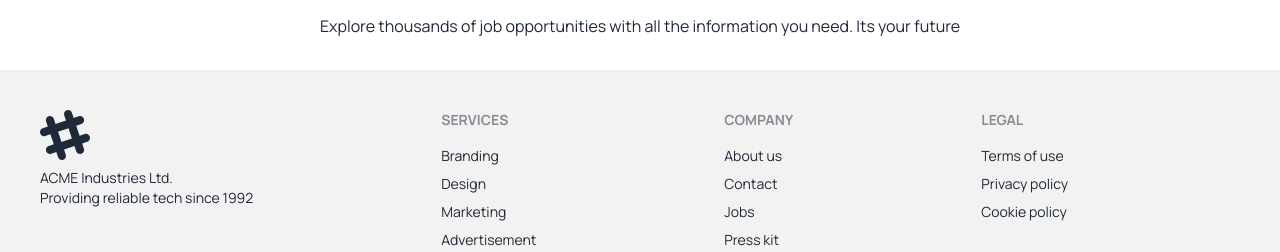
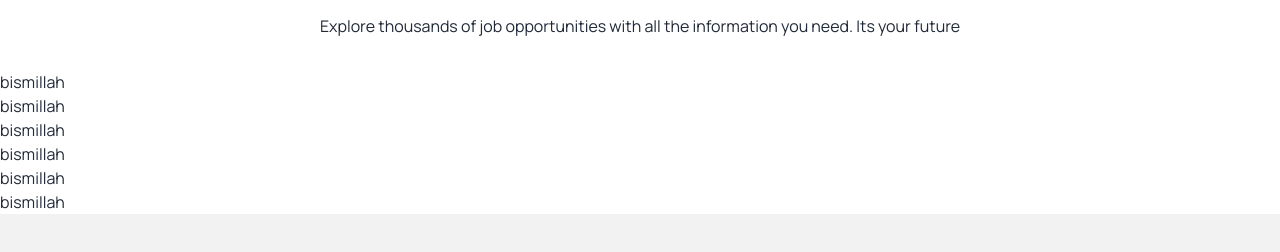
Before and after one commit to developerbadsa/career-hub-react-project, a React (Vite) app: page / in a window 1280 px wide. Shown: the part 1421-1673 px from the top of the page. Built offline with nearby package versions, Linux system fonts and the light colour scheme.

Commit message:
featured job section working at home page job showing working now

```diff
--- a/src/Components/Pages/Statistics/Sections/FeaturedJob/FeaturedJob.jsx
+++ b/src/Components/Pages/Statistics/Sections/FeaturedJob/FeaturedJob.jsx
@@ -1,11 +1,12 @@
 import SectionTitle from "../../../../Sections/SectionTitle/SectionTitle";
+import Jobs from "../Jobs/Jobs";
 
 
 const FeaturedJob = () => {
       return (
             <div>
                    <SectionTitle title={'Featured Jobs'} description={'Explore thousands of job opportunities with all the information you need. Its your future'} ></SectionTitle>
-
+                  <Jobs></Jobs>
 
             </div>
       );
--- /dev/null
+++ b/src/Components/Pages/Statistics/Sections/Jobs/Job.jsx
@@ -0,0 +1,17 @@
+
+
+const Job = ({job }) => {
+      const {job_title, job_type, location, logo, remote_or_onsite, salary, job_description, company_name} = job;
+
+
+
+      console.log(location)
+
+      return (
+            <div>
+                  bismillah
+            </div>
+      );
+};
+
+export default Job;
--- /dev/null
+++ b/src/Components/Pages/Statistics/Sections/Jobs/Jobs.jsx
@@ -0,0 +1,25 @@
+import React, { useEffect, useState } from 'react';
+import Job from './Job';
+
+const Jobs = () => {
+
+const [jobs, setJobs] = useState([])
+
+
+useEffect(()=>{
+      fetch('../../../../../../public/jobs.json')
+      .then(res=>res.json())
+      .then(data=>setJobs(data))
+},[])
+
+console.log(jobs)
+      return (
+            <div>
+                  {
+                        jobs.map(job=><Job key={job.id} job={job}></Job>)
+                  }
+            </div>
+      );
+};
+
+export default Jobs;
```
